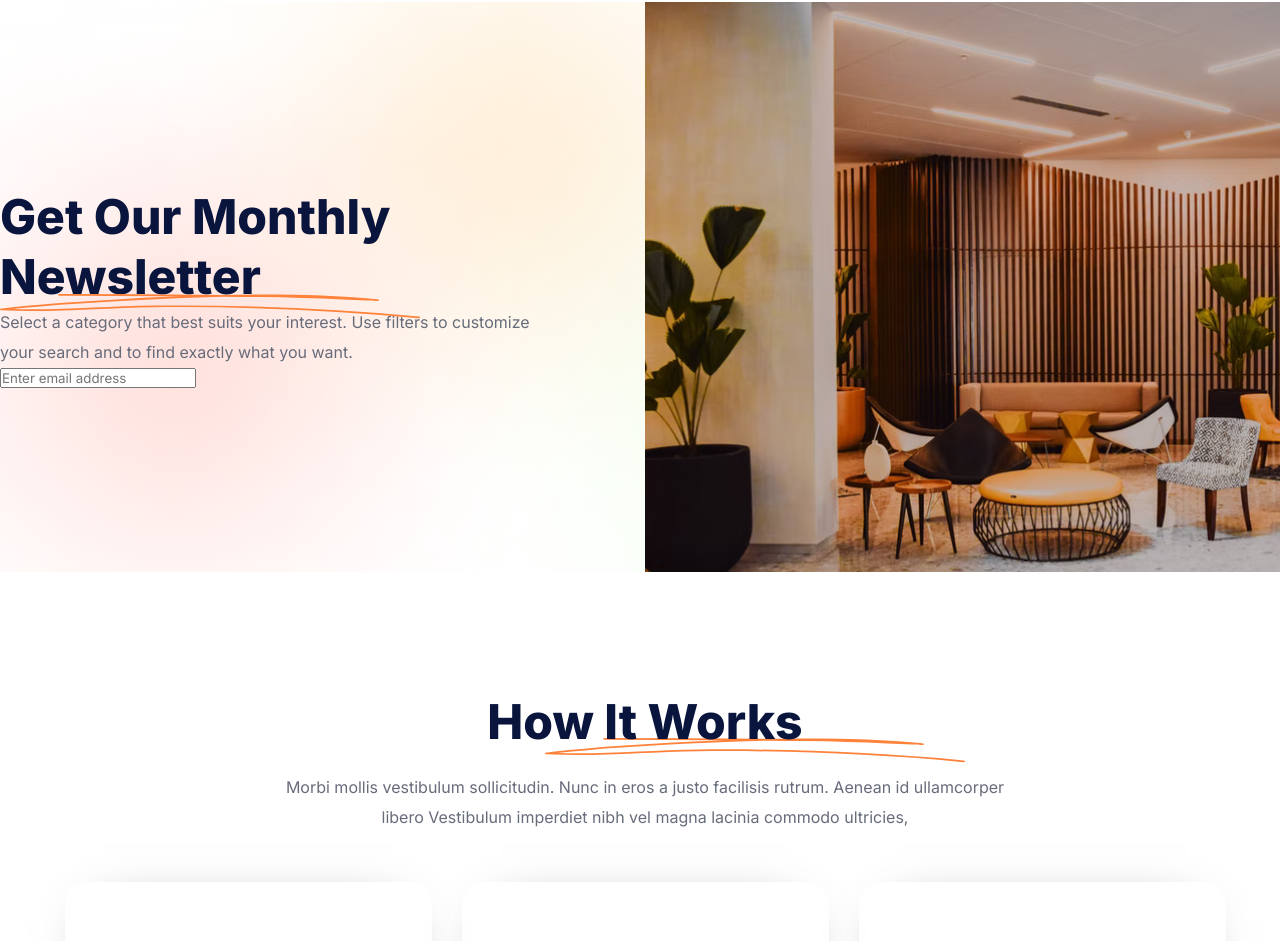
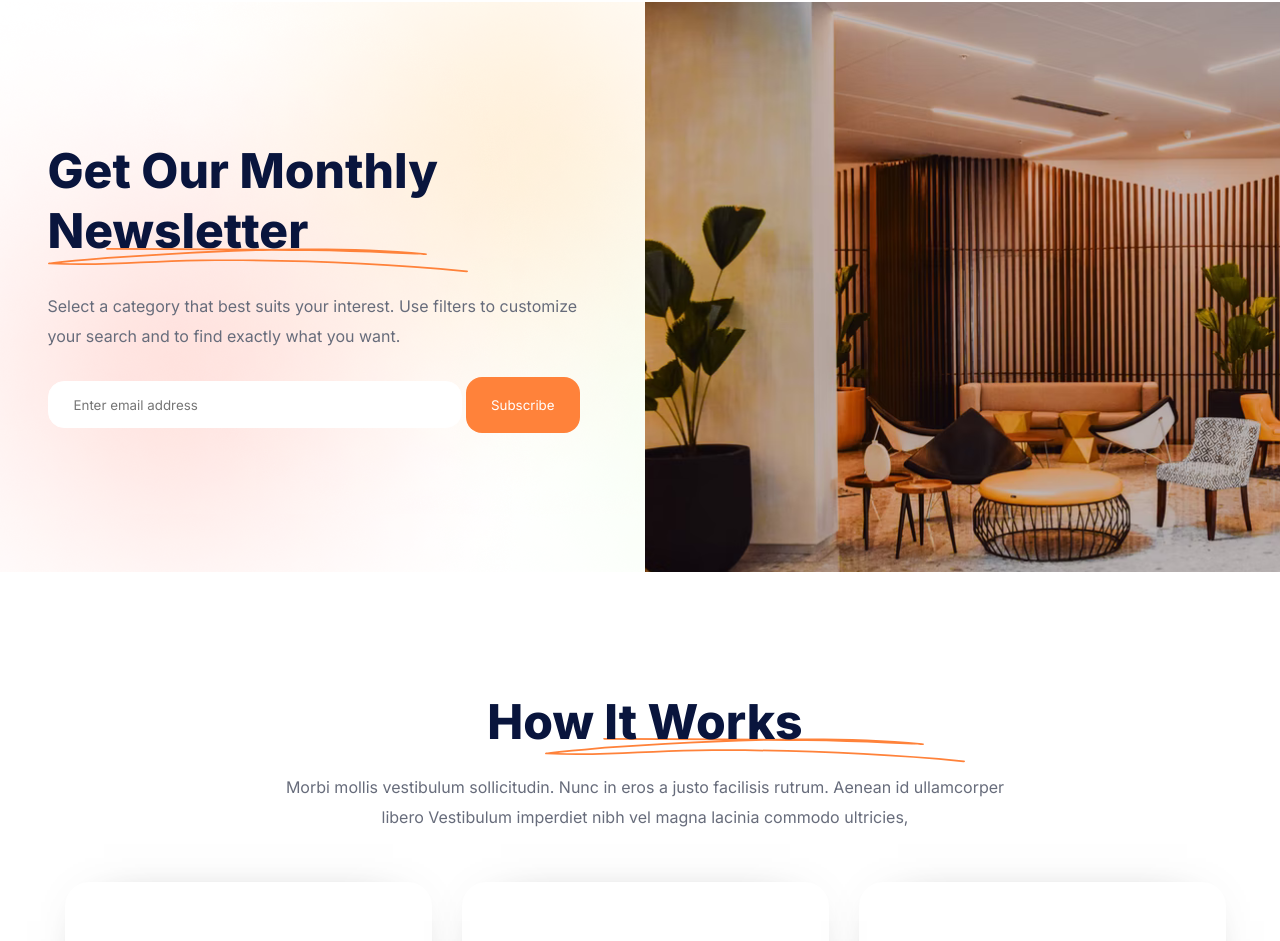
Before and after one commit to vadimday/team_project, a plain HTML site: page index.html in a window 1280 px wide. Shown: the part 3775-4716 px from the top of the page. Drawn offline with Linux system fonts and the light colour scheme.

Commit message:
please_Commit

```diff
--- a/css/main.css
+++ b/css/main.css
@@ -653,10 +653,15 @@ main {
   background-color: white;
   background-image: url("../../image/main_img/5_get_our_monthly_section/back_effect.png");
 }
-.get_our_monthly_section .get_our_monthly_conteiner .our_monthly_text .decoration_text {
+.get_our_monthly_section .get_our_monthly_conteiner .our_monthly_text .our_monthly_center {
+  display: flex;
+  flex-direction: column;
+  margin: 0 auto;
+}
+.get_our_monthly_section .get_our_monthly_conteiner .our_monthly_text .our_monthly_center .decoration_text {
   position: relative;
 }
-.get_our_monthly_section .get_our_monthly_conteiner .our_monthly_text .decoration_text h3 {
+.get_our_monthly_section .get_our_monthly_conteiner .our_monthly_text .our_monthly_center .decoration_text h3 {
   font-family: "Inter", sans-serif;
   font-size: 48px;
   font-weight: 800;
@@ -665,18 +670,39 @@ main {
   max-width: 410px;
   z-index: 2;
 }
-.get_our_monthly_section .get_our_monthly_conteiner .our_monthly_text .decoration_text img {
+.get_our_monthly_section .get_our_monthly_conteiner .our_monthly_text .our_monthly_center .decoration_text img {
   position: absolute;
   max-width: 420px;
   top: 107px;
 }
-.get_our_monthly_section .get_our_monthly_conteiner .our_monthly_text .our_monthly_desc {
+.get_our_monthly_section .get_our_monthly_conteiner .our_monthly_text .our_monthly_center .our_monthly_desc {
   color: #676C7B;
   font-family: "Inter", sans-serif;
   font-size: 16px;
   font-weight: 400;
   line-height: 30px;
   max-width: 550px;
+  margin-top: 30px;
+}
+.get_our_monthly_section .get_our_monthly_conteiner .our_monthly_text .our_monthly_center form .input_btn {
+  cursor: pointer;
+  border: 0px solid;
+  border-radius: 16px;
+  color: #FFFFFF;
+  background-color: #FF823A;
+  padding-top: 20px;
+  padding-right: 25px;
+  padding-bottom: 20px;
+  padding-left: 25px;
+}
+.get_our_monthly_section .get_our_monthly_conteiner .our_monthly_text .our_monthly_center form input {
+  margin-top: 30px;
+  border: 1px solid #FFFFFF;
+  border-radius: 16px;
+  padding: 15px 195px 14px 25px;
+}
+.get_our_monthly_section .get_our_monthly_conteiner .our_monthly_text .our_monthly_center form input:active {
+  border: 1px solid red;
 }
 .get_our_monthly_section .get_our_monthly_conteiner .our_monthly_player {
   position: relative;
--- a/index.html
+++ b/index.html
@@ -517,7 +517,7 @@
       <section class="get_our_monthly_section">
         <div class="get_our_monthly_conteiner">
           <div class="our_monthly_text">
-            <div class=""></div>
+            <div class="our_monthly_center">
               <div class="decoration_text">
                 <h3>Get Our Monthly Newsletter</h3>
                 <img
@@ -527,13 +527,15 @@
               </div>
               <div class="our_monthly_desc">
                 <p>
-                Select a category that best suits your interest. Use filters to
-                customize your search and to find exactly what you want.
+                  Select a category that best suits your interest. Use filters
+                  to customize your search and to find exactly what you want.
                 </p>
               </div>
               <form class="our_monthly_form">
                 <input type="text" placeholder="Enter email address" />
+                <button class="input_btn">Subscribe</button>
               </form>
+            </div>
           </div>
           <div class="our_monthly_player"></div>
         </div>
```
Also changed, not shown: 1 other file. Lines whose indentation alone changed are shown as unchanged.
